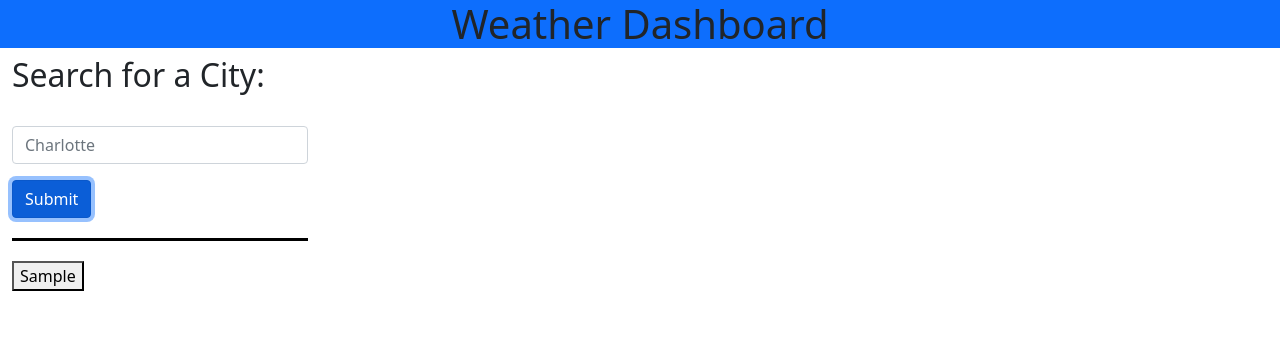
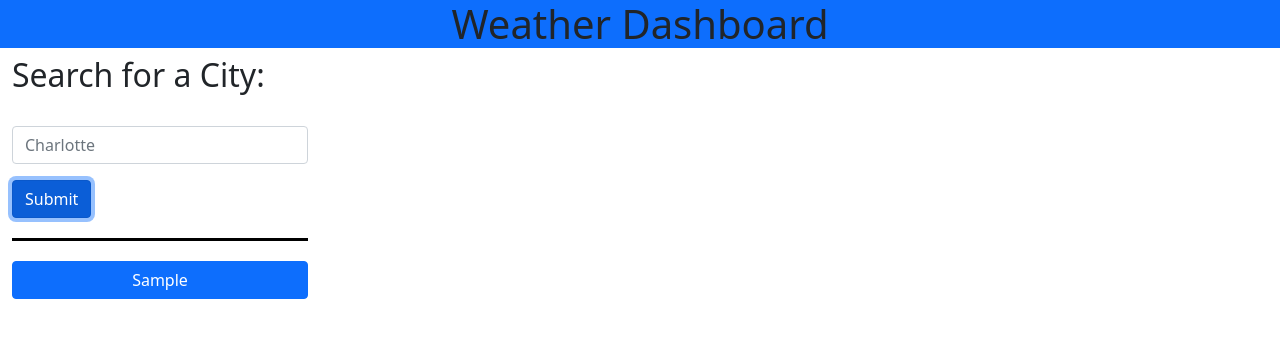
Before and after one commit to wparker05/weather-dashboard, a plain HTML site: page index.html in a window 1280 px wide. Both pictures are taken after typing "Sample" into the empty fields and a click on the button "Submit". Drawn offline with nearby package versions, Linux system fonts and the light colour scheme; no server answers.

Commit message:
fixed local storage

```diff
--- a/assets/css/styles.css
+++ b/assets/css/styles.css
@@ -19,8 +19,3 @@ form{
     margin: 0 15px;
     padding:15px 0 15px 10px;
 }
-
-.btn-count{
-    display:block;
-    margin-bottom:15px;
-}
--- a/assets/js/script.js
+++ b/assets/js/script.js
@@ -5,14 +5,14 @@ var week = document.querySelector('#weekWeather');
 var btnList = document.querySelector('#button-list');
 var count = 0;
 
-var uvIndex= function (lat, lon) {
+var uvIndex = function (lat, lon) {
     var uvUrl = `https://api.openweathermap.org/data/2.5/onecall?lat=${lat}&lon=${lon}&units=imperial&appid=e19c35c86c9eaa0f15bd8bb58efaa58c`;
 
     fetch(uvUrl)
-        .then(function(response){
+        .then(function (response) {
             return response.json();
         })
-        .then(function(data){
+        .then(function (data) {
             var showIndex = document.createElement('p');
 
             showIndex.textContent = `UV Index: ${data.current.uvi}`;
@@ -20,15 +20,15 @@ var uvIndex= function (lat, lon) {
         })
 }
 
-var today  = function(city) {
-    if(!city) location.replace('./index.html');
+var today = function (city) {
+    if (!city) location.replace('./index.html');
     var url = `https://api.openweathermap.org/data/2.5/weather?q=${city}&units=imperial&appid=e19c35c86c9eaa0f15bd8bb58efaa58c`;
 
     fetch(url)
-    .then(function(response){
+        .then(function (response) {
             return response.json();
         })
-    .then(function(data){
+        .then(function (data) {
 
             var cityName = document.createElement('h2');
             // var img = document.createElement('img');
@@ -41,7 +41,7 @@ fetch(url)
             showHum.textContent = `Humidity: ${data.main.humidity}%`;
             var showWind = document.createElement('p');
             showWind.textContent = `Wind: ${data.wind.speed} MPH`;
-        var lon =data.coord.lon;
+            var lon = data.coord.lon;
             var lat = data.coord.lat;
 
 
@@ -51,26 +51,26 @@ fetch(url)
             now.append(showTemp);
             now.append(showWind);
             now.append(showHum);
-        uvIndex(lat,lon);
+            uvIndex(lat, lon);
             now.style.display = "block";
 
         })
 }
 
-var fiveCast = function(city){
-    if(!city) location.replace('./index.html');
+var fiveCast = function (city) {
+    if (!city) location.replace('./index.html');
     var fiveDayUrl = `https://api.openweathermap.org/data/2.5/forecast?q=${city}&units=imperial&appid=e19c35c86c9eaa0f15bd8bb58efaa58c`;
 
     fetch(fiveDayUrl)
-        .then(function(response){
+        .then(function (response) {
             return response.json();
         })
-        .then(function(data){
-            for(var i = 3; i < data.list.length; i+=8){
+        .then(function (data) {
+            for (var i = 3; i < data.list.length; i += 8) {
                 var box = document.createElement('div');
                 box.setAttribute('class', 'col-2 forecast bg-primary bg-graident');
                 var dayTime = document.createElement('p');
-               dayTime.textContent = data.list[i].dt_txt.slice(0,11);
+                dayTime.textContent = data.list[i].dt_txt.slice(0, 11);
                 var showTemp = document.createElement('p');
                 showTemp.textContent = `Temp: ${parseInt(data.list[i].main.temp)} F`;
                 var showHum = document.createElement('p');
@@ -90,11 +90,13 @@ var fiveCast = function(city){
         })
 }
 
-var btnListClicked = function( id ,input) {
+var btnListClicked = function (id, input) {
+    if (!input) location.replace('./index.html');
     var name = document.getElementById(`${id}`);
-    name.addEventListener('click', function(){
+    name.addEventListener('click', function (event) {
+        event.preventDefault();
         week.textContent = '';
-        now.textContent= '';
+        now.textContent = '';
         today(input);
         fiveCast(input);
 
@@ -105,14 +107,14 @@ var btnListClicked = function( id ,input) {
 
 
 
-var buttonList = function(input){
-    var btnStorage = localStorage.getItem('city') || JSON.stringify({buttons:[]});
+var buttonList = function (input) {
+    var btnStorage = localStorage.getItem('city') || JSON.stringify({ buttons: [] });
     var prevBtn = JSON.parse(btnStorage);
-    prevBtn.buttons.push(text.value);
+    if (text.value !== '') prevBtn.buttons.push(text.value);
     localStorage.setItem('city', JSON.stringify(prevBtn));
-    var btnCreate=document.createElement('button');
+    var btnCreate = document.createElement('button');
     btnCreate.setAttribute('id', `btn${count}`)
-    btnCreate.setAttribute('class', `btn-count btn-index`);
+    btnCreate.setAttribute('class', `btn btn-primary`);
     btnCreate.textContent = input;
 
     btnList.append(btnCreate);
@@ -121,22 +123,29 @@ var buttonList = function(input){
     count++;
 }
 
+if (btnList.innerHTML === "") {
+    var btnStorage = localStorage.getItem('city') || JSON.stringify({ buttons: [] });
+    var prevBtnList = JSON.parse(localStorage.getItem('city'));
+    if (prevBtnList !== null) {
+        for (var list of prevBtnList.buttons) {
 
-var prevBtnList =JSON.parse(localStorage.getItem('city'));
-console.log(prevBtnList);
+            buttonList(list);
+        }
+    }
+}
 
 
 
 
-btn.addEventListener('click', function(event){
+btn.addEventListener('click', function (event) {
     event.preventDefault();
-    if(!text.value) location.replace('./index.html');
+    if (!text.value) location.replace('./index.html');
     week.textContent = '';
-    now.textContent= '';
+    now.textContent = '';
     var cityInput = text.value
 
     today(cityInput);
     fiveCast(cityInput);
     buttonList(cityInput);
-    text.value= "";
+    text.value = "";
 })
--- a/index.html
+++ b/index.html
@@ -24,9 +24,7 @@
                       <button type="submit" id="submit-btn" class="btn btn-primary">Submit</button>
                     </fieldset>
                   </form>
-                  <section id='button-list'>
-
-                  </section>
+                  <section id='button-list' class='d-grid gap-2'></section>
             </aside>
             <section id="day-week" class="col-9 col-lg-9">
               <div id="todayWeather" class ="todayw"></div>
```
Lines whose indentation alone changed are shown as unchanged.
